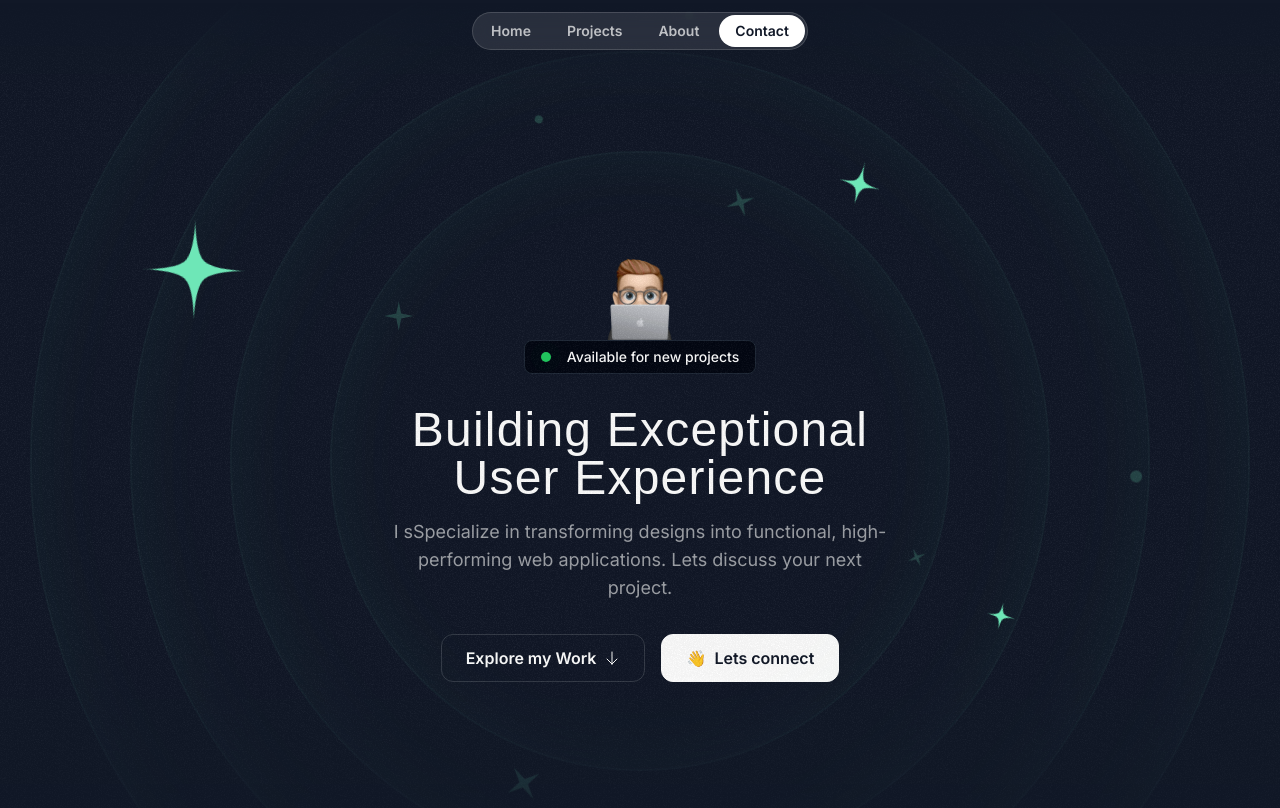
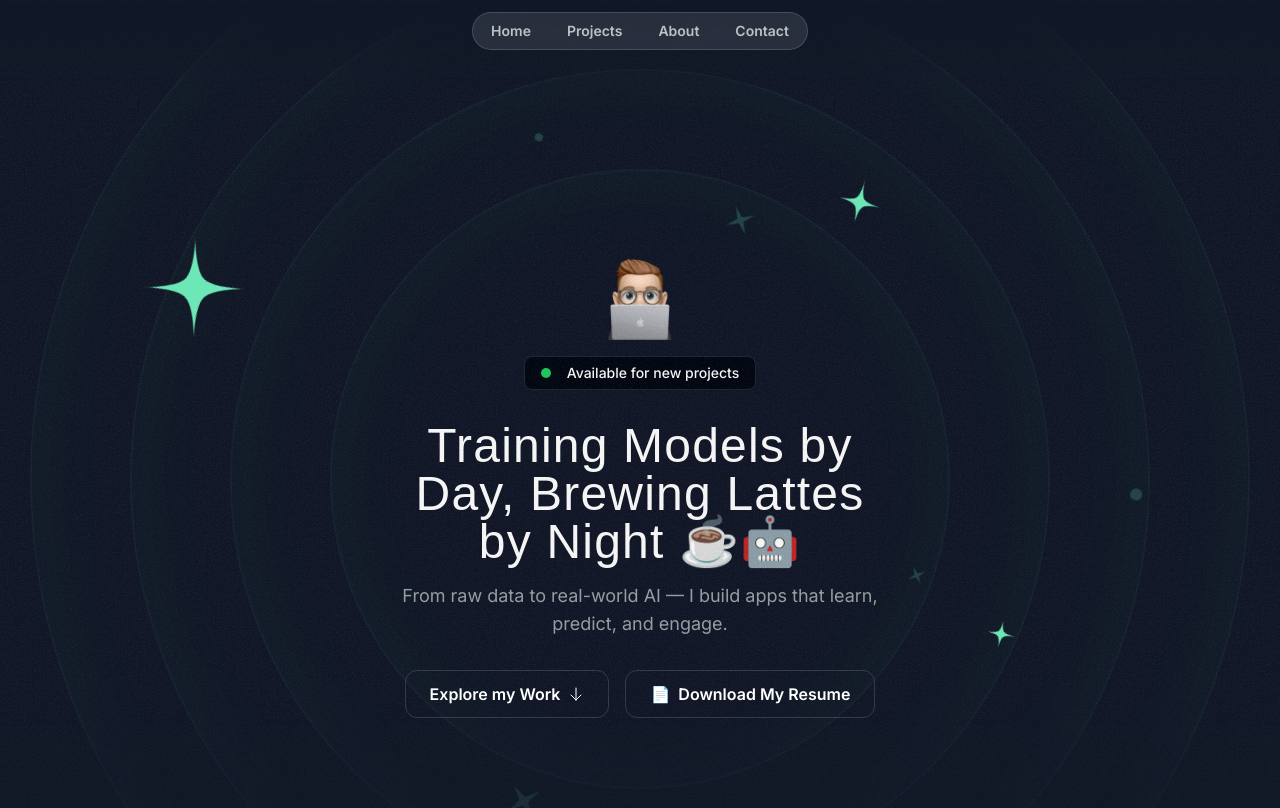
Before and after one commit to Prasant-Pradeep/portfolio_prasant, a Next.js app: page / in a window 1280 px wide. Shown: the top 808 px of the page. Built offline with nearby package versions, Linux system fonts and the light colour scheme; a web font is replaced by a local one.

Commit message:
feat:change and add buttons

```diff
--- a/src/app/globals.css
+++ b/src/app/globals.css
@@ -19,3 +19,7 @@
     }
 
 }
+
+html {
+    scroll-behavior: smooth;
+  }
--- a/src/app/page.tsx
+++ b/src/app/page.tsx
@@ -1,21 +1,41 @@
-import{Header} from "@/sections/Header";
+import { Header } from "@/sections/Header";
 import { HeroSection } from "@/sections/Hero";
-import {ProjectsSection} from "@/sections/Projects";
+import { ProjectsSection } from "@/sections/Projects";
 import { TapeSection } from "@/sections/Tape";
 import { TestimonialsSection } from "@/sections/Testimonials";
 import { AboutSection } from "@/sections/About";
 import { ContactSection } from "@/sections/Contact";
 import { Footer } from "@/sections/Footer";
+
 export default function Home() {
   return (
     <div>
       <Header />
+
+      <section id="home">
         <HeroSection />
+      </section>
+
+      <section id="projects">
         <ProjectsSection />
+      </section>
+
+      <section id="tape">
         <TapeSection />
+      </section>
+
+      <section id="testimonials">
         <TestimonialsSection />
+      </section>
+
+      <section id="about">
         <AboutSection />
+      </section>
+
+      <section id="contact">
         <ContactSection />
+      </section>
+
       <Footer />
     </div>
   );
--- a/src/sections/Contact.tsx
+++ b/src/sections/Contact.tsx
@@ -1,32 +1,41 @@
-import ArrowUpRightIcon from "@/assets/icons/arrow-up-right.svg"
+import ArrowUpRightIcon from "@/assets/icons/arrow-up-right.svg";
 import grainImage from "@/assets/images/grain.jpg";
+
 export const ContactSection = () => {
   return (
-      <div className="py-16 pt-12 lg:py-24 lg:pt-20">
+    <section className="py-16 pt-12 lg:py-24 lg:pt-20 relative z-50">
       <div className="container">
-          <div className="bg-gradient-to-r from-emerald-300 to-sky-400 text-gray-900 py-8 px-10 rounded-3xl text-center md:text-left relative overflow-hidden z-0">
+        <div className="bg-gradient-to-r from-emerald-300 to-sky-400 text-gray-900 py-8 px-10 rounded-3xl text-center md:text-left relative overflow-hidden z-30">
+
+          {/* Background texture */}
           <div
-              className="absolute inset-0 opacity-5 -z-10 "
-              style={{
-                backgroundImage: `url(${grainImage.src})`,
-              }}
+            className="absolute inset-0 opacity-5"
+            style={{ backgroundImage: `url(${grainImage.src})` }}
           ></div>
-            <div className="flex flex-col md:flex-row gap-8 md:gap-16 items-center">
+
+          <div className="flex flex-col md:flex-row gap-8 md:gap-16 items-center relative z-40">
             <div>
-                <h2 className="font-serif text-2xl md:text-3xl">Lets create something amazing together</h2>
+              <h2 className="font-serif text-2xl md:text-3xl">
+                Let&#39;s create something amazing together
+              </h2>
               <p className="text-sm md:text-base mt-2">
-                  Ready to bring your next project to life? Lets connect and discuss how i can help you achieve your goals.
+                Ready to bring your next project to life? Let&#39;s connect and
+                discuss how I can help you achieve your goals.
               </p>
             </div>
+
             <div>
-                <button className="text-white bg-gray-900 inline-flex items-center px-6 h-12 rounded-xl gap-2 w-max border border-gray-950">
+              <a
+                href="mailto:pcprasant376@gmail.com?subject=Let%27s%20Work%20Together&body=Hi%20Prasant%2C%20I'd%20love%20to%20discuss%20a%20potential%20project%20with%20you!"
+                className="inline-flex items-center gap-2 px-6 h-12 w-max text-white bg-gray-900 rounded-xl border border-gray-950 hover:bg-gray-800 transition relative z-50"
+              >
                 <span className="font-semibold">Contact Me</span>
                 <ArrowUpRightIcon className="size-4" />
-                </button>
+              </a>
             </div>
           </div>
         </div>
       </div>
-      </div>
+    </section>
   );
 };
--- a/src/sections/Header.tsx
+++ b/src/sections/Header.tsx
@@ -2,16 +2,16 @@ export const Header = () => {
   return (
     <div className="flex justify-center items-center fixed top-3 w-full z-10">
       <nav className="flex gap-1 p-0.5 border border-white/15 rounded-full bg-white/10 backdrop-blur">
-        <a href="#" className="nav-item">
+        <a href="#home" className="nav-item">
           Home
         </a>
-        <a href="#" className="nav-item">
+        <a href="#projects" className="nav-item">
           Projects
         </a>
-        <a href="#" className="nav-item">
+        <a href="#about" className="nav-item">
           About
         </a>
-        <a href="#" className="nav-item bg-white text-gray-900 hover:bg-white/70 hover:text-gray-900">
+        <a href="#contact" className="nav-item">
           Contact
         </a>
       </nav>
--- a/src/sections/Hero.tsx
+++ b/src/sections/Hero.tsx
@@ -4,8 +4,7 @@ import ArrowDown from "@/assets/icons/arrow-down.svg";
 import grainImage from "@/assets/images/grain.jpg";
 import StarIcon from "@/assets/icons/star.svg";
 import { HeroOrbit } from "@/components/HeroOrbit";
-import SparkleIcon from '@/assets/icons/sparkle.svg';
-import { px } from "framer-motion";
+import SparkleIcon from "@/assets/icons/sparkle.svg";
 
 export const HeroSection = () => {
   return (
@@ -23,59 +22,45 @@ export const HeroSection = () => {
         <div className="size-[1020px] hero-ring"></div>
         <div className="size-[1220px] hero-ring"></div>
 
-        <HeroOrbit size={430} rotation={-14} shouldOrbit
-        orbitDuration="30s" shouldSpin spinDuration="3s">
+        <HeroOrbit size={430} rotation={-14} shouldOrbit orbitDuration="30s" shouldSpin spinDuration="3s">
           <SparkleIcon className="size-8 text-emerald-300/20" />
         </HeroOrbit>
 
-        <HeroOrbit size={440} rotation={79}shouldOrbit
-        orbitDuration="32s" shouldSpin spinDuration="3s">
+        <HeroOrbit size={440} rotation={79} shouldOrbit orbitDuration="32s" shouldSpin spinDuration="3s">
           <SparkleIcon className="size-5 text-emerald-300/20" />
         </HeroOrbit>
 
-
-        <HeroOrbit size={520} rotation={-41}shouldOrbit
-        orbitDuration="34s" shouldSpin spinDuration="6s">
+        <HeroOrbit size={520} rotation={-41} shouldOrbit orbitDuration="34s" shouldSpin spinDuration="6s">
           <div className="size-2 rounded-full bg-emerald-300/20" />
         </HeroOrbit>
 
-
-        <HeroOrbit size={530} rotation={178}shouldOrbit
-        orbitDuration="36s" shouldSpin spinDuration="3s">
+        <HeroOrbit size={530} rotation={178} shouldOrbit orbitDuration="36s" shouldSpin spinDuration="3s">
           <SparkleIcon className="size-10 text-emerald-300/20" />
         </HeroOrbit>
 
-        <HeroOrbit size={550} rotation={20}shouldOrbit
-        orbitDuration="38s" shouldSpin spinDuration="6s">
+        <HeroOrbit size={550} rotation={20} shouldOrbit orbitDuration="38s" shouldSpin spinDuration="6s">
           <StarIcon className="size-12 text-emerald-300" />
         </HeroOrbit>
 
-        <HeroOrbit size={590} rotation={98}shouldOrbit
-        orbitDuration="40s" shouldSpin spinDuration="6s">
+        <HeroOrbit size={590} rotation={98} shouldOrbit orbitDuration="40s" shouldSpin spinDuration="6s">
           <StarIcon className="size-8 text-emerald-300" />
         </HeroOrbit>
 
-        <HeroOrbit size={650} rotation={-5}shouldOrbit
-        orbitDuration="42s" shouldSpin spinDuration="6s" >
+        <HeroOrbit size={650} rotation={-5} shouldOrbit orbitDuration="42s" shouldSpin spinDuration="6s">
           <div className="size-2 rounded-full bg-emerald-300/20" />
         </HeroOrbit>
 
-        <HeroOrbit size={710} rotation={144}shouldOrbit
-        orbitDuration="44s" shouldSpin spinDuration="6s">
+        <HeroOrbit size={710} rotation={144} shouldOrbit orbitDuration="44s" shouldSpin spinDuration="6s">
           <SparkleIcon className="size-14 text-emerald-300/20" />
         </HeroOrbit>
 
-        <HeroOrbit size={720} rotation={85}shouldOrbit
-        orbitDuration="46s" shouldSpin spinDuration="6s">
+        <HeroOrbit size={720} rotation={85} shouldOrbit orbitDuration="46s" shouldSpin spinDuration="6s">
           <div className="size-3 rounded-full bg-emerald-300/20" />
         </HeroOrbit>
 
-
-        <HeroOrbit size={800} rotation={-72}shouldOrbit
-        orbitDuration="48s" shouldSpin spinDuration="6s">
+        <HeroOrbit size={800} rotation={-72} shouldOrbit orbitDuration="48s" shouldSpin spinDuration="6s">
           <StarIcon className="size-28 text-emerald-300" />
         </HeroOrbit>
-
       </div>
 
       <div className="container">
@@ -86,11 +71,9 @@ export const HeroSection = () => {
             className="size-[100px]"
           />
 
-          <div className="bg-gray-950 border border-gray-800 px-4 py-1.5 inline-flex items-center gap-4 rounded-lg">
-            <div className="bg-green-500 size-2.5 rounded-full
-            relative">
-              <div className="bg-green-500 absolute inset-0
-              rounded-full animate-ping-large"></div>
+          <div className="bg-gray-950 border border-gray-800 px-4 py-1.5 inline-flex items-center gap-4 rounded-lg mt-4">
+            <div className="bg-green-500 size-2.5 rounded-full relative">
+              <div className="bg-green-500 absolute inset-0 rounded-full animate-ping-large"></div>
             </div>
             <div className="text-sm font-medium">
               Available for new projects
@@ -98,31 +81,37 @@ export const HeroSection = () => {
           </div>
         </div>
 
-        <div className="max-w-lg mx-auto">
-          <h1 className="font-serif text-3xl md:text-5xl text-center mt-8 tracking-wide">
-            Building Exceptional User Experience
+        <div className="max-w-lg mx-auto text-center">
+          <h1 className="font-serif text-3xl md:text-5xl mt-8 tracking-wide">
+            Training Models by Day, Brewing Lattes by Night ☕🤖
           </h1>
 
-          <div className="mt-4 text-center text-white/60 md:text-lg">
-            I s
-            <HeroOrbit size={430} rotation={-14}>
-              <SparkleIcon className="size-8 text-emerald-300/20" />
-            </HeroOrbit>
-            Specialize in transforming designs into functional, high-performing web applications.
-            Lets discuss your next project.
-          </div>
+          <p className="mt-4 text-white/60 md:text-lg">
+            From raw data to real-world AI — I build apps that learn, predict, and engage.
+          </p>
         </div>
 
         <div className="flex flex-col md:flex-row justify-center items-center mt-8 gap-4">
-          <button className="inline-flex items-center gap-2 border border-white/15 px-6 h-12 rounded-xl">
-            <span className="font-semibold">Explore my Work</span>
-            <ArrowDown className="size-4" />
-          </button>
+          <div className="relative z-30">
+            <a
+              href="#projects"
+              className="inline-flex items-center gap-2 border border-white/15 px-6 h-12 rounded-xl hover:bg-white/10 transition"
+            >
+              <span className="font-semibold">Explore my Work</span>
+              <ArrowDown className="size-4" />
+            </a>
+          </div>
 
-          <button className="inline-flex items-center gap-2 border border-white bg-white text-gray-900 h-12 px-6 rounded-xl">
-            <span>👋</span>
-            <span className="font-semibold">Lets connect</span>
-          </button>
+          <div className="z-10">
+            <a
+              href="/resume.zip"
+              download
+              className="inline-flex items-center gap-2 border border-white/15 text-white h-12 px-6 rounded-xl hover:bg-white/10 hover:text-white transition"
+            >
+              <span>📄</span>
+              <span className="font-semibold">Download My Resume</span>
+            </a>
+          </div>
         </div>
       </div>
     </div>
--- a/src/sections/Testimonials.tsx
+++ b/src/sections/Testimonials.tsx
@@ -46,9 +46,9 @@ export const TestimonialsSection = () => {
     <div className="py-16 lg:py-24">
       <div className="container">
         <SectionHeader
-          eyebrow="Happy Clients"
-          title="What Clients Say About Me"
-          description="Don't just take my word for it. See what my clients have to say about my work."
+          eyebrow="Trusted Voices"
+          title="What Teammates and Mentors Say About Me"
+          description="Whether it&#39;s data modeling or debugging AI pipelines, here&#39;s how people describe our time working together."
         />
 
         <div className="mt-12 lg:mt-20 flex overflow-x-clip [mask-image:linear-gradient(to_right,transparent,black_10%,black_90%,transparent)] py-4 -my-4">
```
Also changed, not shown: src/sections/About.tsx (+17 -6 lines), src/sections/Footer.tsx (+18 -15 lines), 1 other file (tests, documents, lock files or other folders). Lines whose indentation alone changed are shown as unchanged.
